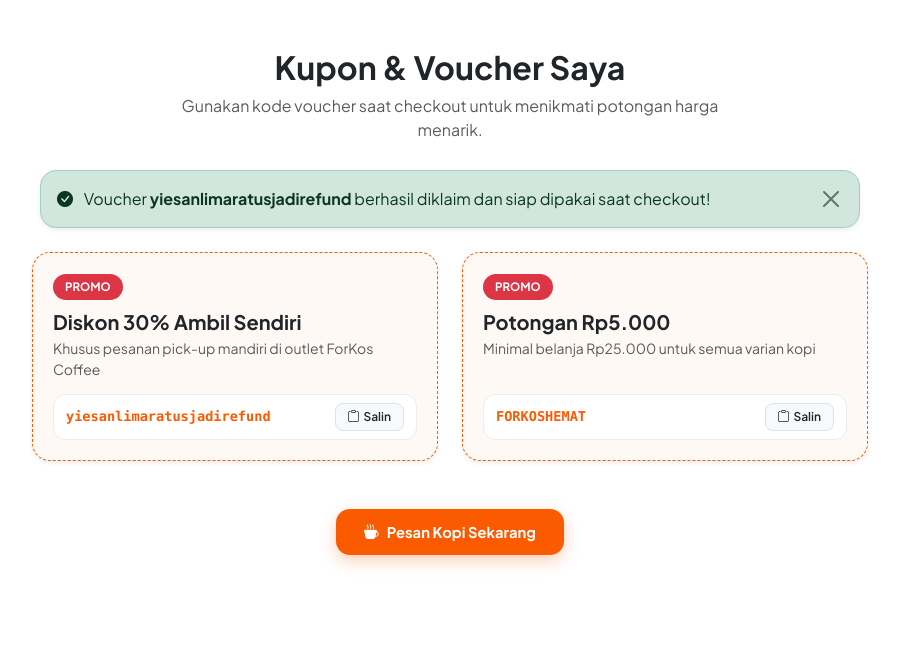
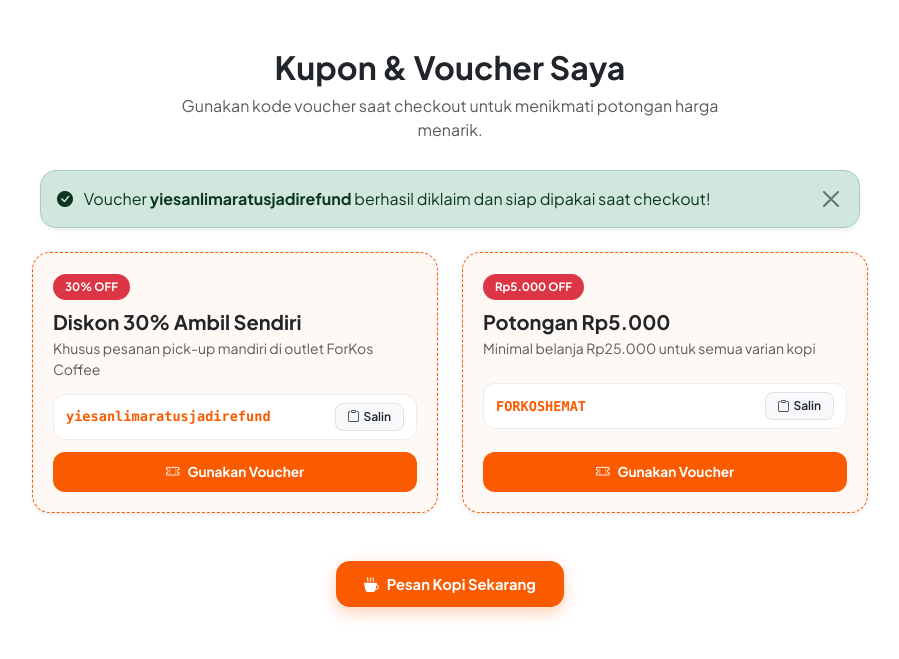
Before and after one commit to LvynePaz/ForKosCOFFEE, a PHP site: page /index.php?page=voucher&claim=yiesanlimaratusjadirefund in a window 1280 px wide. Shown: the part 63-722 px from the top of the page, without its empty margins (190-1089 px from the left). Run offline with PHP 8.4, Linux system fonts and the light colour scheme.

Commit message:
perbaikan ui dan fitur voucher

```diff
--- a/app/controllers/CheckoutController.php
+++ b/app/controllers/CheckoutController.php
@@ -5,12 +5,15 @@
  */
 
 require_once dirname(__DIR__) . '/models/Product.php';
+require_once dirname(__DIR__) . '/models/Voucher.php';
 
 class CheckoutController {
     private Product $productModel;
+    private Voucher $voucherModel;
 
-    public function __construct(?Product $productModel = null) {
+    public function __construct(?Product $productModel = null, ?Voucher $voucherModel = null) {
         $this->productModel = $productModel ?? new Product();
+        $this->voucherModel = $voucherModel ?? new Voucher();
     }
 
     public function index(): void {
@@ -71,9 +74,61 @@ class CheckoutController {
             $subtotal += (int)$c['harga'] * (int)$c['quantity'];
         }
 
+        // Validasi voucher yang dipilih, lalu simpan ke session agar tetap terbawa ke checkout.
+        if (isset($_GET['voucher'])) {
+            $requestedCode = is_string($_GET['voucher']) ? trim($_GET['voucher']) : '';
+            $voucher = $this->voucherModel->findActive($requestedCode);
+
+            if ($voucher === null) {
+                $_SESSION['checkout_voucher_message'] = 'Kode voucher tidak valid.';
+                $_SESSION['checkout_voucher_message_type'] = 'danger';
+            } elseif (!$this->voucherModel->isEligible($voucher, $subtotal)) {
+                $_SESSION['checkout_voucher_message'] = $subtotal === 0
+                    ? 'Tambahkan menu ke keranjang sebelum memakai voucher.'
+                    : 'Voucher ini belum memenuhi minimum belanja Rp' . number_format((int)$voucher['minimum'], 0, ',', '.') . '.';
+                $_SESSION['checkout_voucher_message_type'] = 'danger';
+            } else {
+                $_SESSION['checkout_voucher'] = $voucher['kode'];
+                $_SESSION['checkout_voucher_message'] = 'Voucher berhasil digunakan.';
+                $_SESSION['checkout_voucher_message_type'] = 'success';
+            }
+
+            header('Location: index.php?page=checkout&outlet=' . urlencode($outletId));
+            exit;
+        }
+
+        if (isset($_GET['remove_voucher'])) {
+            unset($_SESSION['checkout_voucher']);
+            $_SESSION['checkout_voucher_message'] = 'Voucher dihapus.';
+            $_SESSION['checkout_voucher_message_type'] = 'success';
+            header('Location: index.php?page=checkout&outlet=' . urlencode($outletId));
+            exit;
+        }
+
+        $selectedVoucher = null;
+        $selectedVoucherCode = $_SESSION['checkout_voucher'] ?? '';
+        if (is_string($selectedVoucherCode) && $selectedVoucherCode !== '') {
+            $selectedVoucher = $this->voucherModel->findActive($selectedVoucherCode);
+            if ($selectedVoucher === null) {
+                unset($_SESSION['checkout_voucher']);
+            }
+        }
+
         $serviceFee = !empty($cart) ? 2000 : 0;
-        $discount = 0;
+        // Hitung diskon dari subtotal keranjang tanpa mengurangi biaya layanan.
+        $discount = $selectedVoucher !== null
+            ? $this->voucherModel->calculateDiscount($selectedVoucher, $subtotal)
+            : 0;
         $total = max(0, $subtotal + $serviceFee - $discount);
+
+        $voucherMessage = $_SESSION['checkout_voucher_message'] ?? null;
+        $voucherMessageType = $_SESSION['checkout_voucher_message_type'] ?? 'success';
+        unset($_SESSION['checkout_voucher_message'], $_SESSION['checkout_voucher_message_type']);
+
+        if ($selectedVoucher !== null && !$this->voucherModel->isEligible($selectedVoucher, $subtotal)) {
+            $voucherMessage = 'Voucher belum memenuhi minimum belanja Rp' . number_format((int)$selectedVoucher['minimum'], 0, ',', '.') . '.';
+            $voucherMessageType = 'warning';
+        }
 
         $firstItem = !empty($cart) ? reset($cart) : ['nama' => 'Menu Kopi', 'harga' => 25000];
 
@@ -82,8 +137,11 @@ class CheckoutController {
             'cart'       => $cart,
             'subtotal'   => $subtotal,
             'serviceFee' => $serviceFee,
+            'selectedVoucher' => $selectedVoucher,
             'discount'   => $discount,
             'total'      => $total,
+            'voucherMessage' => $voucherMessage,
+            'voucherMessageType' => $voucherMessageType,
             'outlet'     => $outlets[$outletId],
             'outletId'   => $outletId
         ]);
--- a/app/controllers/OrderController.php
+++ b/app/controllers/OrderController.php
@@ -6,6 +6,7 @@
  */
 
 require_once dirname(__DIR__) . '/models/Product.php';
+require_once dirname(__DIR__) . '/models/Voucher.php';
 
 class OrderController {
     private ?Product $productModel;
@@ -87,7 +88,14 @@ class OrderController {
             }
 
             $serviceFee = 2000;
-            $totalHarga = $subtotal + $serviceFee;
+            // Hitung ulang diskon di server agar total pesanan tidak bergantung pada nilai dari browser.
+            $voucherModel = new Voucher();
+            $voucherCode = $_SESSION['checkout_voucher'] ?? '';
+            $voucher = is_string($voucherCode) ? $voucherModel->findActive($voucherCode) : null;
+            $discount = $voucher !== null && $voucherModel->isEligible($voucher, $subtotal)
+                ? $voucherModel->calculateDiscount($voucher, $subtotal)
+                : 0;
+            $totalHarga = max(0, $subtotal + $serviceFee - $discount);
 
             $_SESSION['active_order'] = [
                 'id_pesanan' => 'FKS-' . date('ymd') . '-' . random_int(1000, 9999),
@@ -103,12 +111,19 @@ class OrderController {
                 'kustomisasi' => $orderItems[0]['kustomisasi'],
                 'subtotal' => $subtotal,
                 'biaya_layanan' => $serviceFee,
+                'diskon_voucher' => $discount,
+                'voucher' => $discount > 0 ? $voucher['kode'] : null,
                 'total_harga' => $totalHarga,
                 'pembayaran' => $payment
             ];
 
             // Kosongkan keranjang setelah order dibuat
             $_SESSION['cart'] = [];
+            unset(
+                $_SESSION['checkout_voucher'],
+                $_SESSION['checkout_voucher_message'],
+                $_SESSION['checkout_voucher_message_type']
+            );
 
             header('Location: index.php?page=pelacakan', true, 303);
             exit;
--- a/app/controllers/VoucherController.php
+++ b/app/controllers/VoucherController.php
@@ -5,30 +5,25 @@
  * Dokumen SDD: Bab 1.4 & Bab 4.1 (Voucher & DiskonStrategy)
  */
 
+require_once dirname(__DIR__) . '/models/Voucher.php';
+
 class VoucherController {
+    private Voucher $voucherModel;
+
+    public function __construct(?Voucher $voucherModel = null) {
+        $this->voucherModel = $voucherModel ?? new Voucher();
+    }
+
     /**
      * Menampilkan daftar voucher dan promo aktif
      */
     public function index(): void {
-        $vouchers = [
-            [
-                'kode'      => 'yiesanlimaratusjadirefund',
-                'judul'     => 'Diskon 30% Ambil Sendiri',
-                'deskripsi' => 'Khusus pesanan pick-up mandiri di outlet ForKos Coffee',
-                'diskon'    => '30%',
-                'status'    => 'Aktif'
-            ],
-            [
-                'kode'      => 'FORKOSHEMAT',
-                'judul'     => 'Potongan Rp5.000',
-                'deskripsi' => 'Minimal belanja Rp25.000 untuk semua varian kopi',
-                'diskon'    => 'Rp5.000',
-                'status'    => 'Aktif'
-            ]
-        ];
+        $outletId = $_GET['outlet'] ?? 'gc';
+        $outletId = in_array($outletId, ['gc', 'batu_ampar'], true) ? $outletId : 'gc';
 
         $this->renderView('voucher', [
-            'vouchers' => $vouchers
+            'vouchers' => $this->voucherModel->getActive(),
+            'outletId' => $outletId
         ]);
     }
 
--- /dev/null
+++ b/app/models/Voucher.php
@@ -0,0 +1,57 @@
+<?php
+
+class Voucher {
+    // Daftar ini dipakai bersama oleh halaman Voucher dan proses checkout.
+    public function getActive(): array {
+        return [
+            [
+                'kode'      => 'yiesanlimaratusjadirefund',
+                'judul'     => 'Diskon 30% Ambil Sendiri',
+                'deskripsi' => 'Khusus pesanan pick-up mandiri di outlet ForKos Coffee',
+                'diskon'    => '30%',
+                'badge'     => '30% OFF',
+                'tipe'      => 'persen',
+                'nilai'     => 30,
+                'minimum'   => 0,
+                'status'    => 'Aktif'
+            ],
+            [
+                'kode'      => 'FORKOSHEMAT',
+                'judul'     => 'Potongan Rp5.000',
+                'deskripsi' => 'Minimal belanja Rp25.000 untuk semua varian kopi',
+                'diskon'    => 'Rp5.000',
+                'badge'     => 'Rp5.000 OFF',
+                'tipe'      => 'nominal',
+                'nilai'     => 5000,
+                'minimum'   => 25000,
+                'status'    => 'Aktif'
+            ]
+        ];
+    }
+
+    public function findActive(string $code): ?array {
+        foreach ($this->getActive() as $voucher) {
+            if (strcasecmp($voucher['kode'], trim($code)) === 0) {
+                return $voucher;
+            }
+        }
+
+        return null;
+    }
+
+    public function isEligible(array $voucher, int $subtotal): bool {
+        return $subtotal > 0 && $subtotal >= (int)$voucher['minimum'];
+    }
+
+    public function calculateDiscount(array $voucher, int $subtotal): int {
+        if (!$this->isEligible($voucher, $subtotal)) {
+            return 0;
+        }
+
+        $discount = $voucher['tipe'] === 'persen'
+            ? (int)floor($subtotal * (int)$voucher['nilai'] / 100)
+            : (int)$voucher['nilai'];
+
+        return min($discount, $subtotal);
+    }
+}
--- a/app/views/katalog.php
+++ b/app/views/katalog.php
@@ -322,13 +322,13 @@ $menuList = !empty($rawItems) ? $rawItems : [
                             </span>
                         </div>
                         <div>
-                            <span class="d-block fw-bold text-white small"><?= $cartCount ?> Menu Dipilih</span>
+                            <span class="d-block fw-bold text-white small"> Total Harga</span>
                             <span class="text-orange fw-bold" style="font-size: 0.95rem;">Rp<?= number_format($cartTotal, 0, ',', '.') ?></span>
                         </div>
                     </div>
-                    <a href="index.php?page=checkout&amp;outlet=<?= urlencode($outletId) ?>" class="btn rounded-pill px-4 py-2 fw-bold text-white d-flex align-items-center gap-2" style="background-color: var(--tomoro-orange, #fa5a00); border: 0;">
+                    <a href="index.php?page=checkout&amp;outlet=<?= urlencode($outletId) ?>" class="btn rounded-pill px-6 py-3 fw-bold text-white d-flex align-items-center gap-3" style="background-color: var(--tomoro-orange, #fa5a00); border: 0;">
                         <span>Lihat Keranjang</span>
-                        <i class="bi bi-arrow-right"></i>
+                        <!-- <i class="bi bi-arrow-right"></i> -->
                     </a>
                 </div>
             </div>
--- a/app/views/voucher.php
+++ b/app/views/voucher.php
@@ -1,6 +1,7 @@
 <?php
 $userName    = $_SESSION['user_name'] ?? 'Cikocut';
 $claimedCode = trim($_GET['claim'] ?? '');
+$outletId    = $outletId ?? 'gc';
 
 $voucherList = (!empty($vouchers) && is_array($vouchers)) ? $vouchers : [
     [
@@ -130,6 +131,27 @@ $voucherList = (!empty($vouchers) && is_array($vouchers)) ? $vouchers : [
             color: #ffffff;
             transform: translateY(-2px);
         }
+
+        .btn-gunakan-voucher {
+            display: flex;
+            justify-content: center;
+            align-items: center;
+            gap: 8px;
+            margin-top: 12px;
+            padding: 10px 16px;
+            border-radius: 12px;
+            background: #fa5a00;
+            color: #ffffff;
+            font-size: 0.85rem;
+            font-weight: 700;
+            text-decoration: none;
+        }
+
+        .btn-gunakan-voucher:hover,
+        .btn-gunakan-voucher:focus-visible {
+            background: #e04e00;
+            color: #ffffff;
+        }
     </style>
 </head>
 <body class="app-body">
@@ -214,6 +236,10 @@ $voucherList = (!empty($vouchers) && is_array($vouchers)) ? $vouchers : [
                                 <i class="bi bi-clipboard me-1"></i>Salin
                             </button>
                         </div>
+                        <a class="btn-gunakan-voucher"
+                           href="index.php?page=checkout&amp;outlet=<?= urlencode($outletId) ?>&amp;voucher=<?= urlencode($kode) ?>">
+                            <i class="bi bi-ticket-perforated"></i> Gunakan Voucher
+                        </a>
                     </div>
                 </div>
             <?php endforeach; ?>
```
Also changed, not shown: app/views/checkout.php (+43 -8 lines), app/views/home.php (+2 -24 lines), app/views/pelacakan.php (+26 -1 lines).
